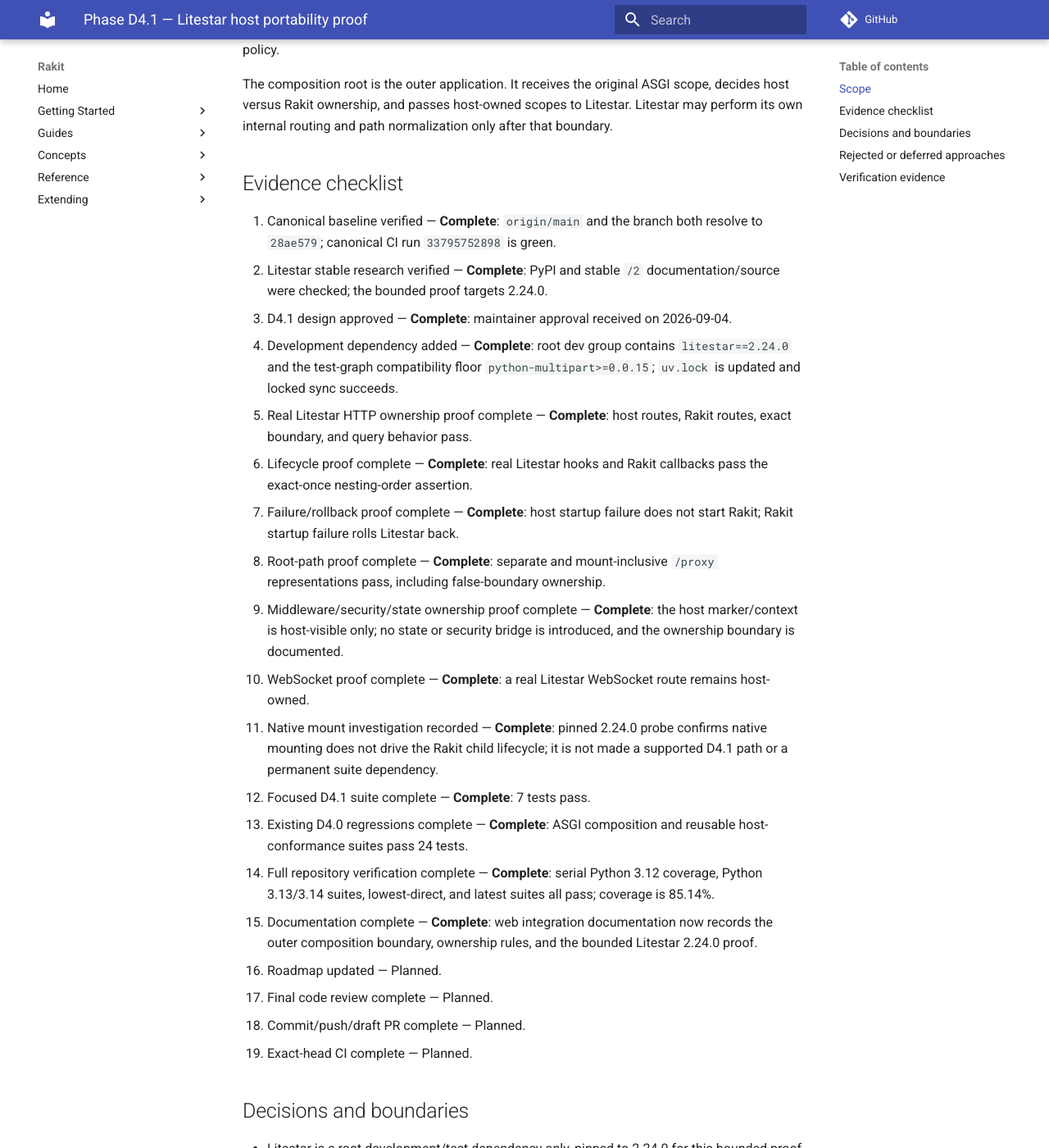
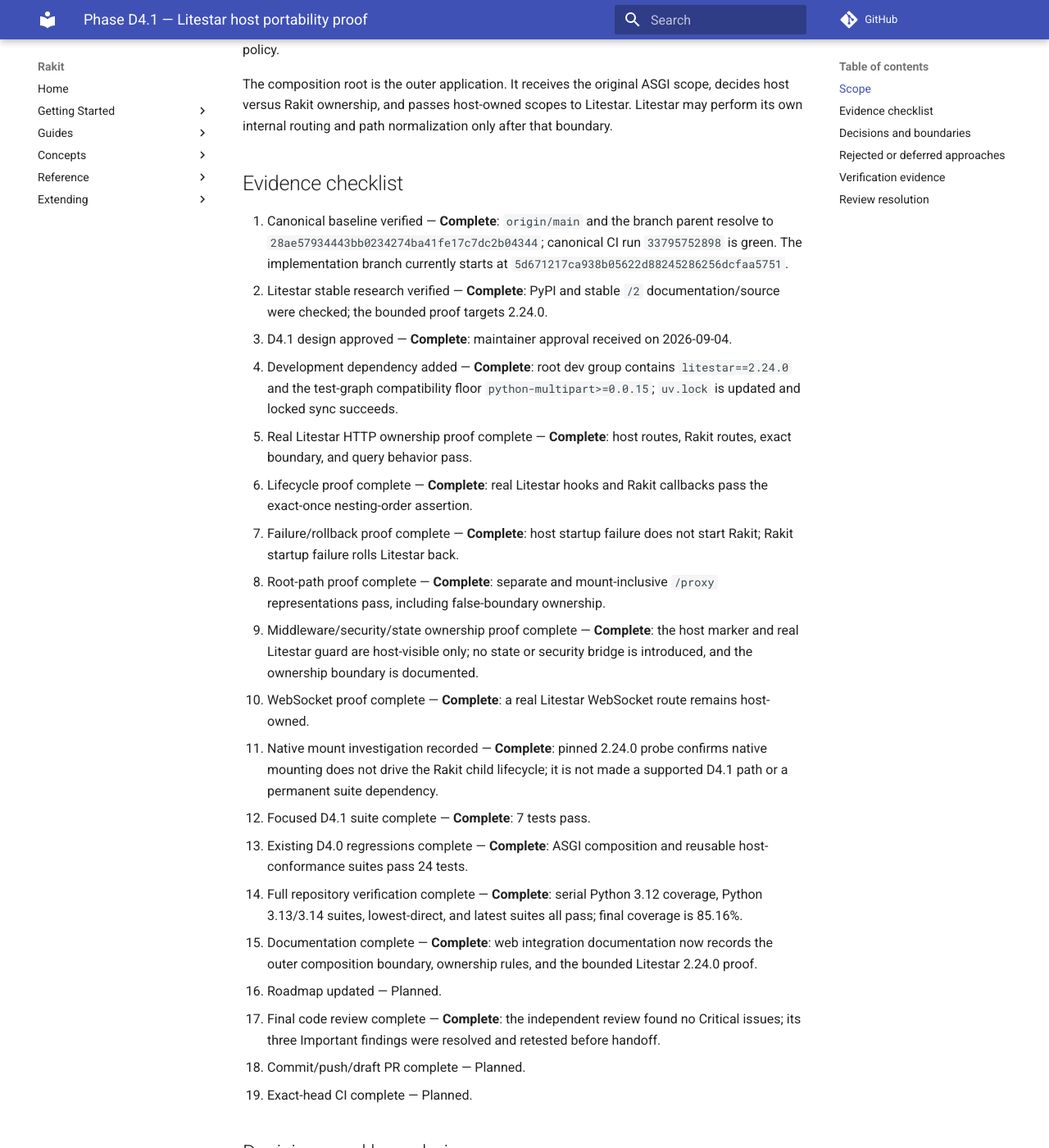
Before and after one commit to wihlarkop/rakit, an MkDocs documentation site: the page built from docs/superpowers/plans/2026-09-04-phase-d4-1-litestar-proof.md, in a window 1280 px wide and 1400 px high, scrolled down 325 px. Shown: the whole window at 82% size. Built offline with MkDocs 1.6.1 and Material for MkDocs 9.7.7, drawn with Linux system fonts in a browser that asks for light colours; comment, search, counter and statistics services are not loaded; some of the changed text lies outside the part shown.

Commit message:
test(web): strengthen Litestar boundary proof

```diff
--- a/docs/superpowers/plans/2026-09-04-phase-d4-1-litestar-proof.md
+++ b/docs/superpowers/plans/2026-09-04-phase-d4-1-litestar-proof.md
@@ -19,7 +19,9 @@
 ## Evidence checklist
 
 1. Canonical baseline verified — **Complete**: `origin/main` and the branch
-   both resolve to `28ae579`; canonical CI run `33795752898` is green.
+   parent resolve to `28ae57934443bb0234274ba41fe17c7dc2b04344`; canonical CI
+   run `33795752898` is green. The implementation branch currently starts at
+   `5d671217ca938b05622d88245286256dcfaa5751`.
 2. Litestar stable research verified — **Complete**: PyPI and stable `/2`
    documentation/source were checked; the bounded proof targets 2.24.0.
 3. D4.1 design approved — **Complete**: maintainer approval received on
@@ -36,8 +38,8 @@
 8. Root-path proof complete — **Complete**: separate and mount-inclusive
    `/proxy` representations pass, including false-boundary ownership.
 9. Middleware/security/state ownership proof complete — **Complete**: the
-   host marker/context is host-visible only; no state or security bridge is
-   introduced, and the ownership boundary is documented.
+   host marker and real Litestar guard are host-visible only; no state or
+   security bridge is introduced, and the ownership boundary is documented.
 10. WebSocket proof complete — **Complete**: a real Litestar WebSocket route
     remains host-owned.
 11. Native mount investigation recorded — **Complete**: pinned 2.24.0 probe
@@ -48,12 +50,14 @@
     reusable host-conformance suites pass 24 tests.
 14. Full repository verification complete — **Complete**: serial Python
     3.12 coverage, Python 3.13/3.14 suites, lowest-direct, and latest suites
-    all pass; coverage is 85.14%.
+    all pass; final coverage is 85.16%.
 15. Documentation complete — **Complete**: web integration documentation now
     records the outer composition boundary, ownership rules, and the bounded
     Litestar 2.24.0 proof.
 16. Roadmap updated — Planned.
-17. Final code review complete — Planned.
+17. Final code review complete — **Complete**: the independent review found no
+    Critical issues; its three Important findings were resolved and retested
+    before handoff.
 18. Commit/push/draft PR complete — Planned.
 19. Exact-head CI complete — Planned.
 
@@ -99,7 +103,7 @@
   — 904 passed.
 - `uv run pytest --cov --cov-report=term-missing -q
   --basetemp=.pytest-tmp-d41-final-full` — 2,123 passed, 1 skipped;
-  coverage 85.14%.
+  final review-fix rerun coverage 85.16%.
 - Python 3.13, Python 3.14, lowest-direct, and latest dependency full suites
   — each 2,123 passed, 1 skipped.
 - `uv run mkdocs build --strict` — passed.
@@ -110,6 +114,18 @@
 - `bun install --frozen-lockfile` and `bun run css:build`, followed by the
   generated CSS diff check — passed with no asset drift.
 
+## Review resolution
+
+The independent review's Important findings were resolved as follows:
+
+- Added a test-only recorder immediately before Litestar to assert the
+  host-owned path, root path, raw path, query string, state, and absence of
+  Litestar framework keys at the composition boundary.
+- Added a real Litestar guard proof showing host-local rejection does not
+  affect a Rakit-owned route.
+- Corrected the baseline statement to distinguish the branch parent from the
+  implementation head.
+
 The `/proxy2/admin` real-host test asserts only that the composition boundary
 leaves the request Litestar-owned. It does not encode Litestar's subsequent
 internal pathname interpretation as a Rakit guarantee.
```
Also changed, not shown: 1 other file.
